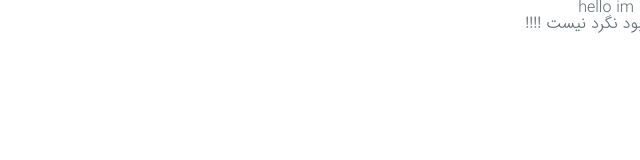
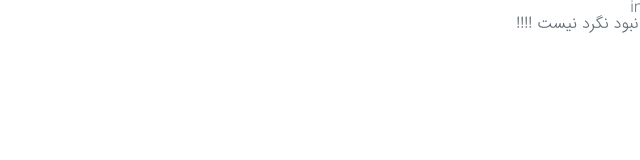
Before and after one commit to nerdpanda-ir/NerdPanda.Me, a React (Create React App) app: page /home in a window 1280 px wide. Shown: the top 160 px of the page, without its empty margins (640-1280 px from the left). Built offline with nearby package versions, Linux system fonts and the light colour scheme.

Commit message:
[file]{Header.js}=> import and use Nav component

```diff
--- a/src/components/Page/NotFound/Header/Header.js
+++ b/src/components/Page/NotFound/Header/Header.js
@@ -1,5 +1,6 @@
 /*====   import Sctipt    ====*/
 import React from 'react';
+import Nav from "./Nav/Nav";
 /*====   import Sctipt    ====*/
 export default class Header extends React.Component{
     render() {
@@ -7,7 +8,7 @@ export default class Header extends React.Component{
             (
                 <React.Fragment>
                     <header>
-                        hello im header
+                        <Nav />
                     </header>
                 </React.Fragment>
             );
```
